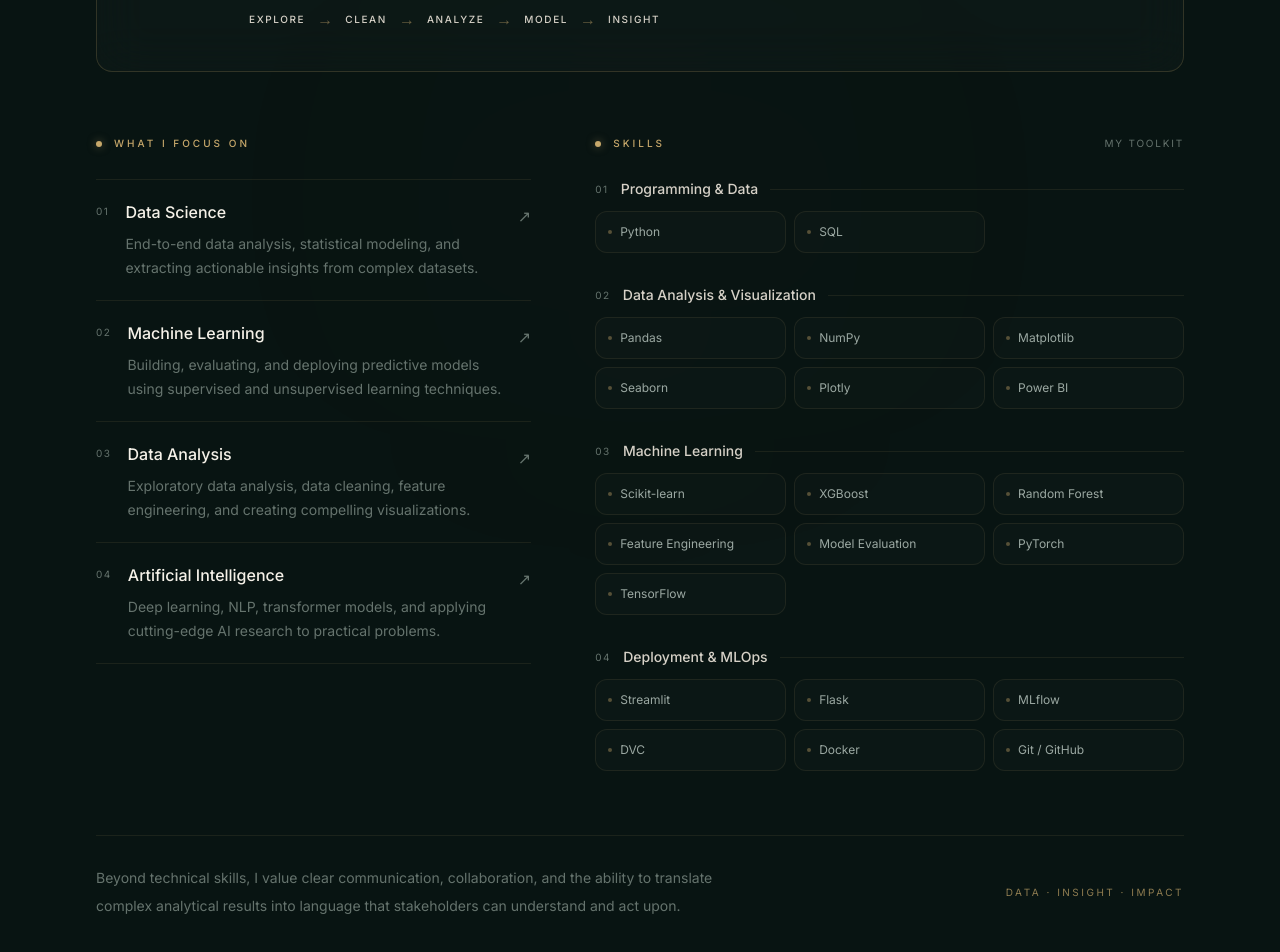
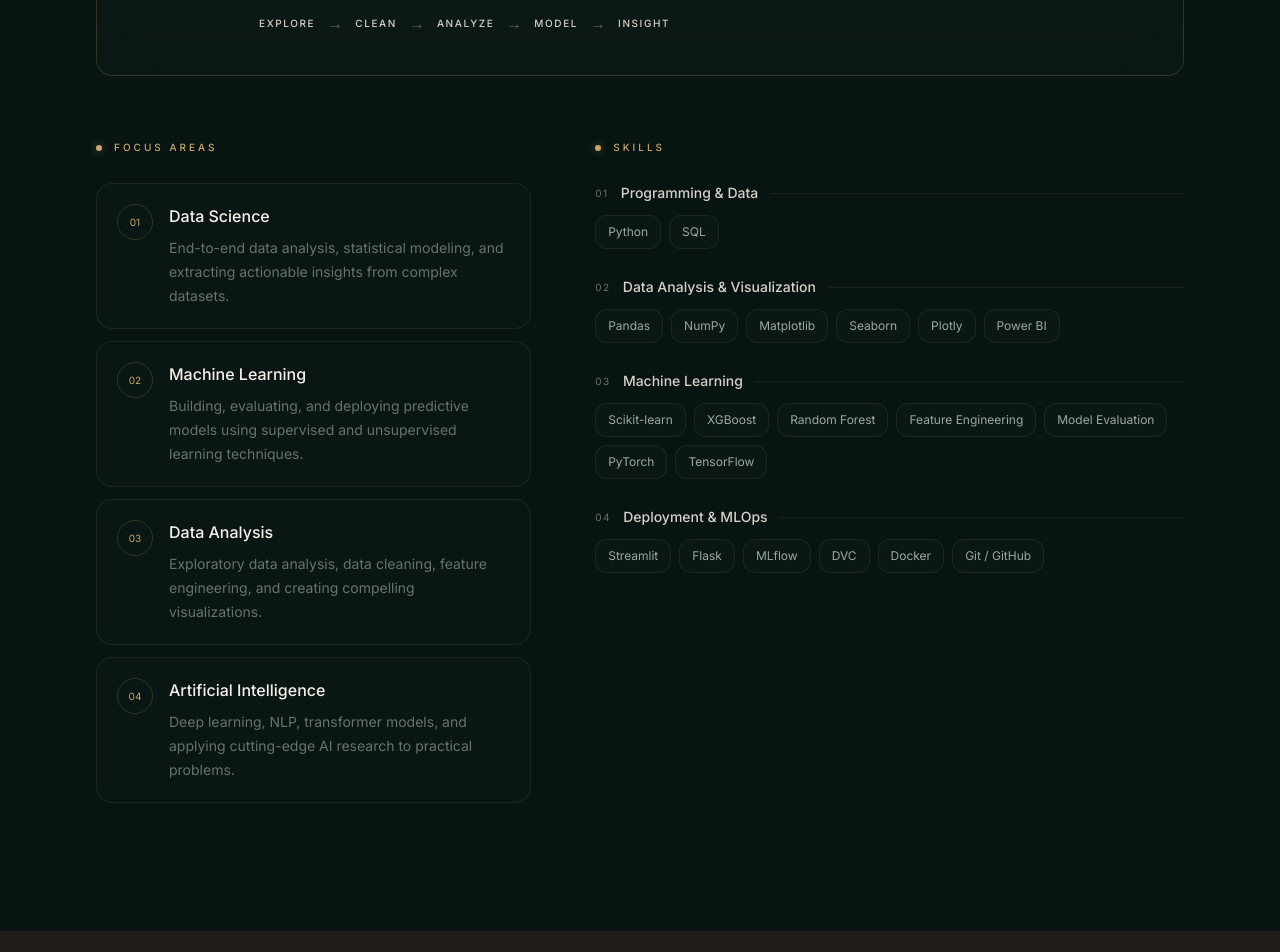
Before and after one commit to DohaAbdelrahman/Doha, a Next.js app: page / in a window 1280 px wide. Shown: the part 1440-2392 px from the top of the page. Built offline with nearby package versions, Linux system fonts and the light colour scheme.

Commit message:
update 2

```diff
--- a/src/data/portfolio.ts
+++ b/src/data/portfolio.ts
@@ -547,7 +547,6 @@ export const githubProfile = {
 export const navLinks = [
   { label: "Home", href: "#home" },
   { label: "About", href: "#about" },
-  { label: "Skills", href: "#skills" },
   { label: "Projects", href: "#projects" },
   { label: "Experience", href: "#experience" },
   { label: "Certifications", href: "#certifications" },
--- a/src/sections/AboutSection.tsx
+++ b/src/sections/AboutSection.tsx
@@ -23,13 +23,9 @@ export default function AboutSection() {
         sm:py-32
       "
     >
-      {/* =====================================================
-          BACKGROUND
-      ===================================================== */}
+      {/* Background */}
 
       <div className="pointer-events-none absolute inset-0 overflow-hidden">
-        {/* Orbit */}
-
         <div
           className="
             absolute
@@ -56,24 +52,6 @@ export default function AboutSection() {
           "
         />
 
-        {/* Soft glow */}
-
-        <div
-          className="
-            absolute
-            left-1/2
-            top-[35%]
-            h-[500px]
-            w-[500px]
-            -translate-x-1/2
-            rounded-full
-            bg-[#C7A86B]/[0.012]
-            blur-[140px]
-          "
-        />
-
-        {/* Dots */}
-
         <div
           className="
             absolute
@@ -99,9 +77,7 @@ export default function AboutSection() {
         </div>
       </div>
 
-      {/* =====================================================
-          CONTENT
-      ===================================================== */}
+      {/* Content */}
 
       <div
         className="
@@ -176,7 +152,7 @@ export default function AboutSection() {
         </ScrollReveal>
 
         {/* =================================================
-            INTRO / APPROACH
+            APPROACH CARD
         ================================================= */}
 
         <ScrollReveal
@@ -218,12 +194,15 @@ export default function AboutSection() {
               "
             />
 
-            <div className="relative p-7 sm:p-9 md:p-10">
             <div
               className="
+                relative
                 grid
                 gap-8
-                  md:grid-cols-[80px_1fr]
+                p-7
+                sm:p-9
+                md:grid-cols-[90px_1fr]
+                md:p-10
               "
             >
               {/* Number */}
@@ -241,7 +220,7 @@ export default function AboutSection() {
                 </span>
               </div>
 
-                {/* Text */}
+              {/* Content */}
 
               <div>
                 <p
@@ -276,11 +255,11 @@ export default function AboutSection() {
 
                 <div
                   className="
-                      mt-7
+                    mt-8
                     flex
                     flex-wrap
                     items-center
-                      gap-y-3
+                    gap-y-4
                   "
                 >
                   {approachSteps.map((step, index) => (
@@ -316,9 +295,8 @@ export default function AboutSection() {
                 </div>
               </div>
             </div>
-            </div>
 
-            {/* Bottom accent */}
+            {/* Bottom hover line */}
 
             <div
               className="
@@ -337,7 +315,7 @@ export default function AboutSection() {
         </ScrollReveal>
 
         {/* =================================================
-            FOCUS + SKILLS
+            FOCUS AREAS + SKILLS
         ================================================= */}
 
         <div
@@ -375,38 +353,47 @@ export default function AboutSection() {
                     text-[#C7A86B]
                   "
                 >
-                  What I Focus On
+                  Focus Areas
                 </p>
               </div>
 
-              <div className="space-y-0">
+              <div className="space-y-3">
                 {about.focusAreas.map((area, index) => (
                   <div
                     key={area.title}
                     className="
                       group
-                      border-b
+                      rounded-xl
+                      border
                       border-[#C7A86B]/10
-                      py-5
-                      first:border-t
+                      bg-white/[0.012]
+                      p-5
+                      transition-all
+                      duration-300
+                      hover:border-[#C7A86B]/25
+                      hover:bg-[#C7A86B]/[0.025]
                     "
                   >
                     <div className="flex items-start gap-4">
                       <span
                         className="
-                          pt-1
+                          flex
+                          h-9
+                          w-9
+                          shrink-0
+                          items-center
+                          justify-center
+                          rounded-full
+                          border
+                          border-[#C7A86B]/20
                           text-[10px]
-                          tracking-[0.15em]
-                          text-[#65736D]
-                          transition-colors
-                          duration-300
-                          group-hover:text-[#C7A86B]
+                          text-[#C7A86B]
                         "
                       >
                         {String(index + 1).padStart(2, "0")}
                       </span>
 
-                      <div className="min-w-0 flex-1">
+                      <div className="min-w-0">
                         <h3
                           className="
                             text-base
@@ -431,19 +418,6 @@ export default function AboutSection() {
                           {area.description}
                         </p>
                       </div>
-
-                      <span
-                        className="
-                          pt-1
-                          text-[#65736D]
-                          transition-all
-                          duration-300
-                          group-hover:translate-x-1
-                          group-hover:text-[#C7A86B]
-                        "
-                      >
-                        ↗
-                      </span>
                     </div>
                   </div>
                 ))}
@@ -460,8 +434,7 @@ export default function AboutSection() {
             delay={0.1}
           >
             <div>
-              <div className="mb-7 flex items-center justify-between">
-                <div className="flex items-center gap-3">
+              <div className="mb-7 flex items-center gap-3">
                 <span
                   className="
                     h-1.5
@@ -485,21 +458,7 @@ export default function AboutSection() {
                 </p>
               </div>
 
-                <span
-                  className="
-                    text-[10px]
-                    uppercase
-                    tracking-[0.18em]
-                    text-[#65736D]
-                  "
-                >
-                  My Toolkit
-                </span>
-              </div>
-
-              {/* Skill Categories */}
-
-              <div className="space-y-8">
+              <div className="space-y-7">
                 {skillCategories.map(
                   (category, categoryIndex) => (
                     <div key={category.title}>
@@ -531,65 +490,38 @@ export default function AboutSection() {
                         <span className="h-px flex-1 bg-[#C7A86B]/10" />
                       </div>
 
-                      {/* Skills Grid */}
+                      {/* Skills */}
 
                       <div
                         className="
-                          grid
-                          grid-cols-2
+                          flex
+                          flex-wrap
                           gap-2
-                          sm:grid-cols-3
                         "
                       >
                         {category.skills.map(
                           (skill) => (
-                            <div
+                            <span
                               key={skill.name}
                               className="
                                 group
-                                flex
-                                min-h-[42px]
-                                items-center
                                 rounded-lg
                                 border
                                 border-[#C7A86B]/10
                                 bg-white/[0.015]
                                 px-3
-                                py-2.5
+                                py-2
+                                text-xs
+                                text-[#9BA8A2]
                                 transition-all
                                 duration-300
-                                hover:-translate-y-0.5
                                 hover:border-[#C7A86B]/30
-                                hover:bg-[#C7A86B]/[0.035]
-                              "
-                            >
-                              <span
-                                className="
-                                  mr-2
-                                  h-1
-                                  w-1
-                                  shrink-0
-                                  rounded-full
-                                  bg-[#C7A86B]/40
-                                  transition-all
-                                  duration-300
-                                  group-hover:bg-[#C7A86B]
-                                "
-                              />
-
-                              <span
-                                className="
-                                  truncate
-                                  text-xs
-                                  text-[#9BA8A2]
-                                  transition-colors
-                                  duration-300
-                                  group-hover:text-[#F5F1E8]
+                                hover:bg-[#C7A86B]/[0.04]
+                                hover:text-[#F5F1E8]
                               "
                             >
                               {skill.name}
                             </span>
-                            </div>
                           )
                         )}
                       </div>
@@ -600,53 +532,6 @@ export default function AboutSection() {
             </div>
           </ScrollReveal>
         </div>
-
-        {/* =================================================
-            CLOSING
-        ================================================= */}
-
-        <ScrollReveal
-          direction="up"
-          delay={0.15}
-          className="mt-16"
-        >
-          <div
-            className="
-              flex
-              flex-col
-              gap-4
-              border-t
-              border-[#C7A86B]/10
-              pt-7
-              sm:flex-row
-              sm:items-center
-              sm:justify-between
-            "
-          >
-            <p
-              className="
-                max-w-2xl
-                text-sm
-                leading-7
-                text-[#65736D]
-              "
-            >
-              {about.bio[3]}
-            </p>
-
-            <span
-              className="
-                shrink-0
-                text-[10px]
-                uppercase
-                tracking-[0.25em]
-                text-[#C7A86B]/70
-              "
-            >
-              Data · Insight · Impact
-            </span>
-          </div>
-        </ScrollReveal>
       </div>
     </section>
   );
```
Lines whose indentation alone changed are shown as unchanged.
